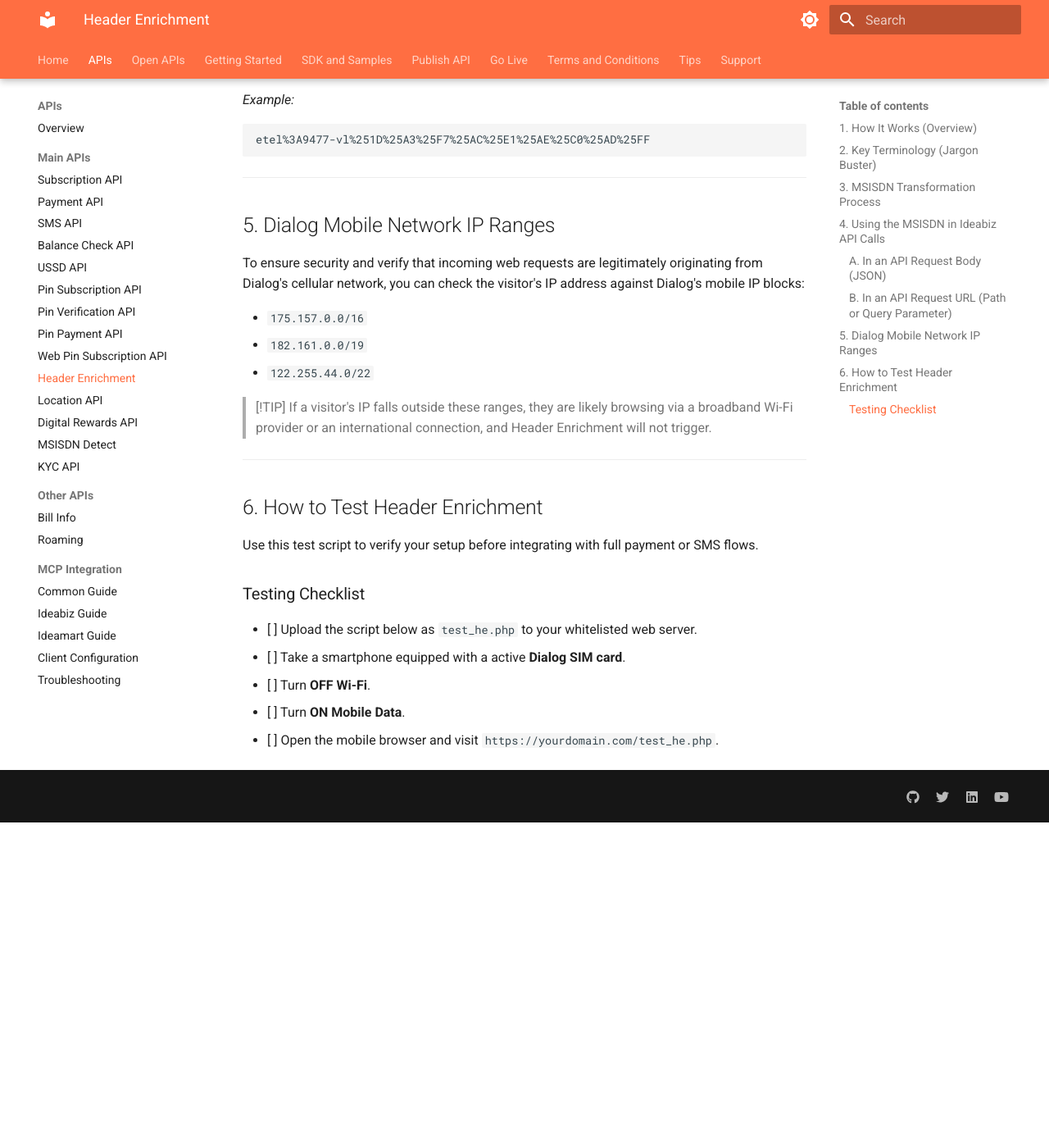
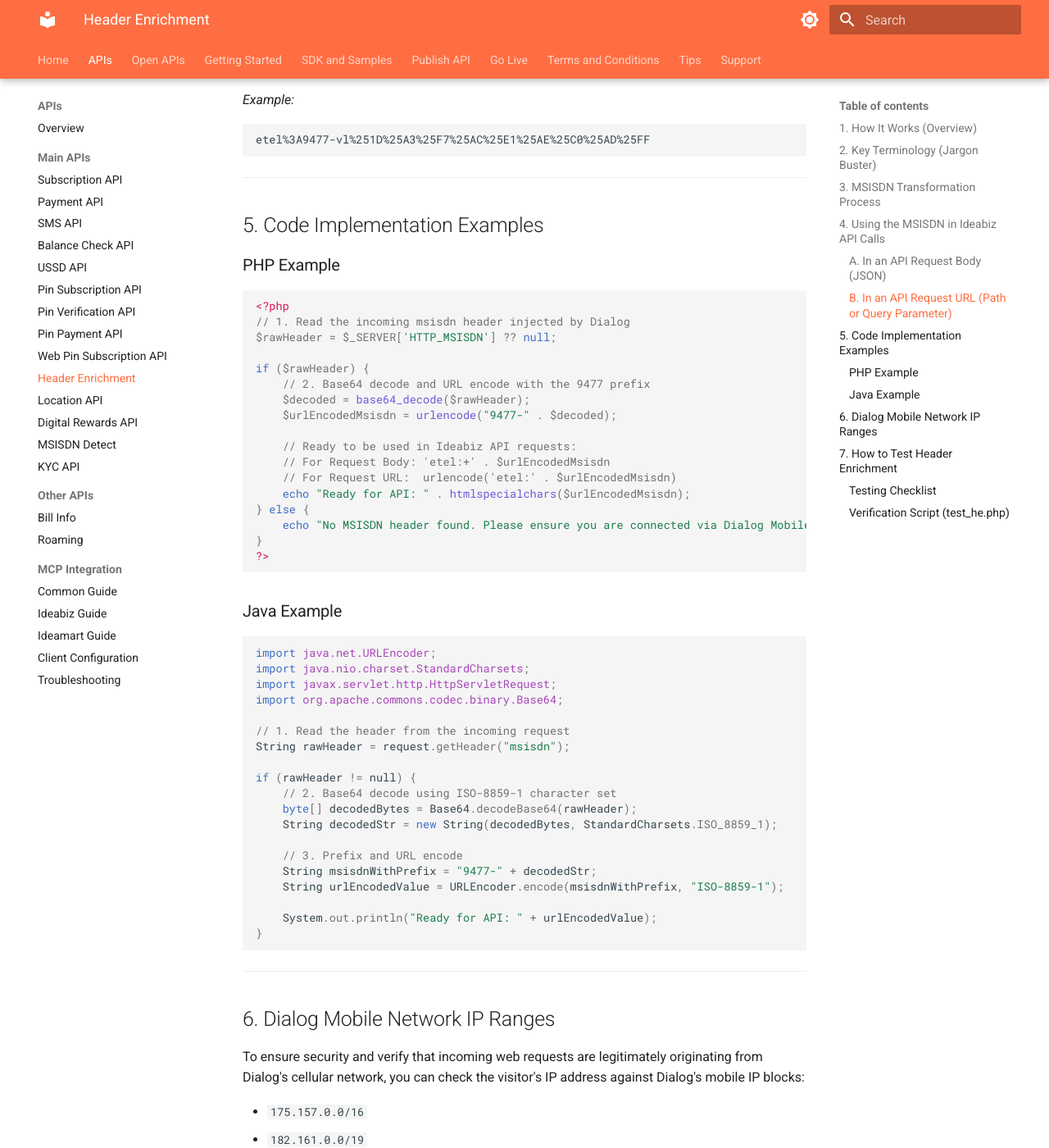
Before and after one commit to ideabizmart/Docs-Ideabiz-v2, an MkDocs documentation site: the page built from docs/APIs/Main/Header_Enrichment.md, in a window 1280 px wide and 1400 px high, scrolled down 2329 px. Shown: the whole window at 82% size. Built offline with MkDocs 1.6.1 and Material for MkDocs 9.7.7, drawn with Linux system fonts in a browser that asks for light colours; before the commit the page ends 3332 px from its top, so only the background shows below that; some of the changed text lies outside the part shown.

Commit message:
Add code implementation examples for PHP and Java in Header Enrichment documentation

````diff
--- a/docs/APIs/Main/Header_Enrichment.md
+++ b/docs/APIs/Main/Header_Enrichment.md
@@ -93,7 +93,55 @@ etel%3A9477-vl%251D%25A3%25F7%25AC%25E1%25AE%25C0%25AD%25FF
 
 ---
 
-## 5. Dialog Mobile Network IP Ranges
+## 5. Code Implementation Examples
+
+### PHP Example
+```php
+<?php
+// 1. Read the incoming msisdn header injected by Dialog
+$rawHeader = $_SERVER['HTTP_MSISDN'] ?? null;
+
+if ($rawHeader) {
+    // 2. Base64 decode and URL encode with the 9477 prefix
+    $decoded = base64_decode($rawHeader);
+    $urlEncodedMsisdn = urlencode("9477-" . $decoded);
+
+    // Ready to be used in Ideabiz API requests:
+    // For Request Body: 'etel:+' . $urlEncodedMsisdn
+    // For Request URL:  urlencode('etel:' . $urlEncodedMsisdn)
+    echo "Ready for API: " . htmlspecialchars($urlEncodedMsisdn);
+} else {
+    echo "No MSISDN header found. Please ensure you are connected via Dialog Mobile Data.";
+}
+?>
+```
+
+### Java Example
+```java
+import java.net.URLEncoder;
+import java.nio.charset.StandardCharsets;
+import javax.servlet.http.HttpServletRequest;
+import org.apache.commons.codec.binary.Base64;
+
+// 1. Read the header from the incoming request
+String rawHeader = request.getHeader("msisdn");
+
+if (rawHeader != null) {
+    // 2. Base64 decode using ISO-8859-1 character set
+    byte[] decodedBytes = Base64.decodeBase64(rawHeader);
+    String decodedStr = new String(decodedBytes, StandardCharsets.ISO_8859_1);
+
+    // 3. Prefix and URL encode
+    String msisdnWithPrefix = "9477-" + decodedStr;
+    String urlEncodedValue = URLEncoder.encode(msisdnWithPrefix, "ISO-8859-1");
+
+    System.out.println("Ready for API: " + urlEncodedValue);
+}
+```
+
+---
+
+## 6. Dialog Mobile Network IP Ranges
 
 To ensure security and verify that incoming web requests are legitimately originating from Dialog's cellular network, you can check the visitor's IP address against Dialog's mobile IP blocks:
 
@@ -102,17 +150,42 @@ To ensure security and verify that incoming web requests are legitimately origin
 - `122.255.44.0/22`
 
 > [!TIP]
-> If a visitor's IP falls outside these ranges, they are likely browsing via a broadband Wi-Fi provider or an international connection, and Header Enrichment will not trigger.
+> If a visitor's IP falls outside these ranges, they are browsing via a broadband Wi-Fi provider or an international connection, and Header Enrichment will not trigger.
 
 ---
 
-## 6. How to Test Header Enrichment
+## 7. How to Test Header Enrichment
 
 Use this test script to verify your setup before integrating with full payment or SMS flows.
 
 ### Testing Checklist
 - [ ] Upload the script below as `test_he.php` to your whitelisted web server.
-- [ ] Take a smartphone equipped with a active **Dialog SIM card**.
+- [ ] Take a smartphone equipped with an active **Dialog SIM card**.
 - [ ] Turn **OFF Wi-Fi**.
 - [ ] Turn **ON Mobile Data**.
 - [ ] Open the mobile browser and visit `https://yourdomain.com/test_he.php`.
+
+### Verification Script (`test_he.php`)
+```php
+<?php
+$clientIp = getenv('REMOTE_ADDR');
+echo "<h3>Dialog Header Enrichment Test</h3>";
+echo "<strong>Client IP:</strong> " . htmlspecialchars($clientIp) . "<br><br>";
+
+if (empty($_SERVER['HTTP_MSISDN'])) {
+    echo "<p style='color: red;'><strong>Status:</strong> NO MSISDN HEADER RECEIVED.</p>";
+    echo "<p><strong>Troubleshooting:</strong></p>";
+    echo "<ul>";
+    echo "<li>Ensure Wi-Fi is turned OFF on your mobile device.</li>";
+    echo "<li>Ensure your phone is browsing using Dialog Mobile Data (4G/5G).</li>";
+    echo "<li>Verify that your website URL has been enabled for Header Enrichment by the Ideabiz team.</li>";
+    echo "</ul>";
+    exit;
+}
+
+$rawMsisdn = $_SERVER['HTTP_MSISDN'];
+echo "<p style='color: green;'><strong>Status:</strong> Header Detected Successfully!</p>";
+echo "<strong>Raw Base64 Header:</strong> " . htmlspecialchars($rawMsisdn) . "<br>";
+echo "<strong>URL Encoded:</strong> " . htmlspecialchars(urlencode($rawMsisdn)) . "<br>";
+?>
+```
````
Also changed, not shown: other parts of docs/APIs/Main/Header_Enrichment.md (+3 -3 lines).
